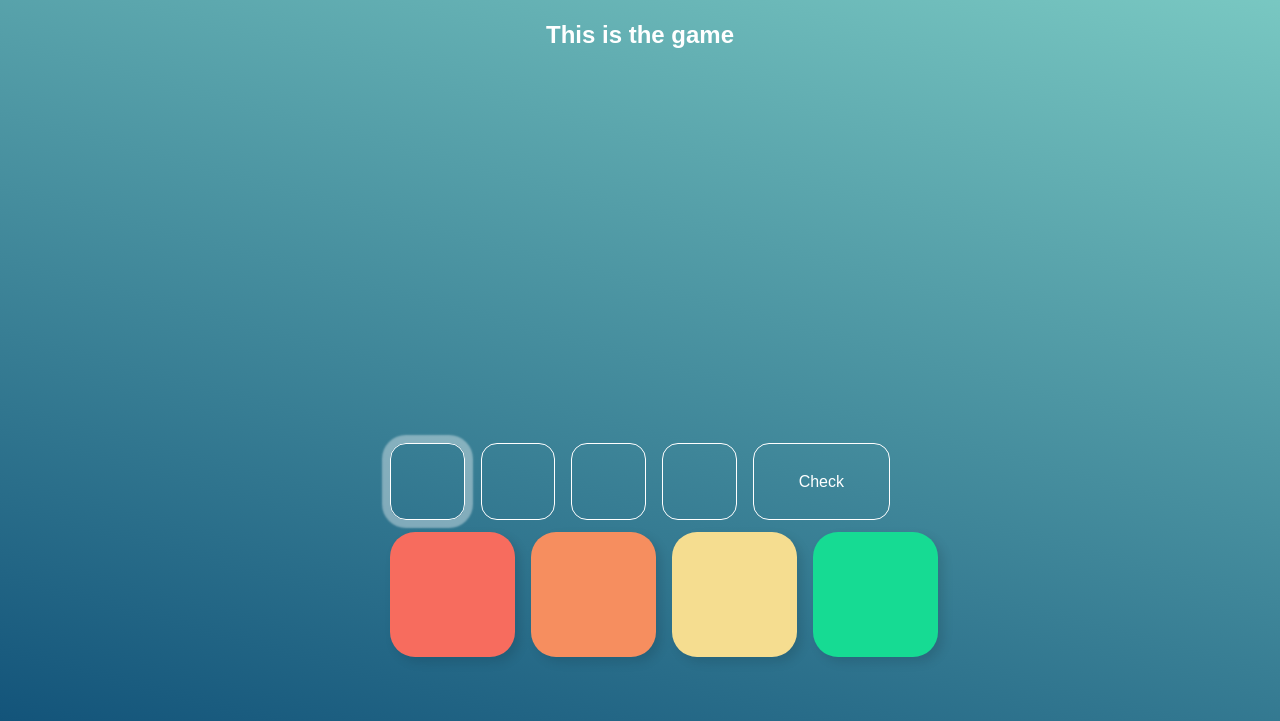
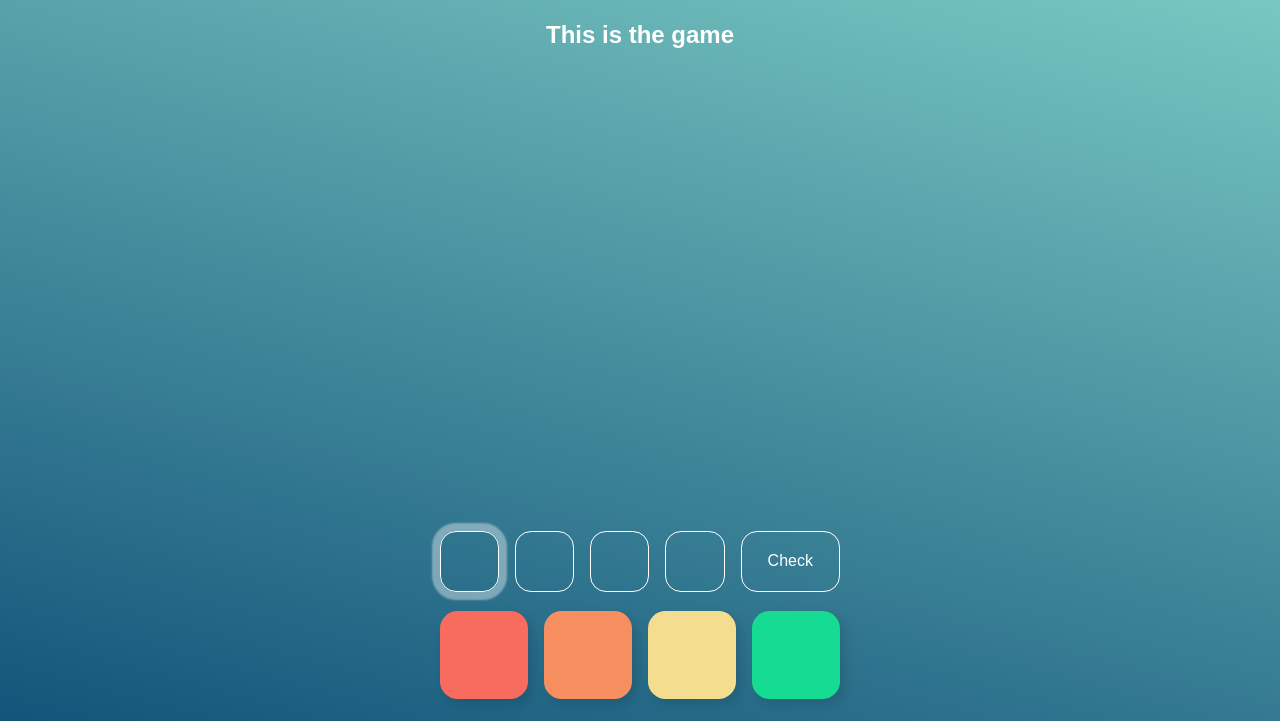
Before and after one commit to pedrogardim/mastermind, a plain HTML site: page pages/game.html in a window 1280 px wide. Both pictures are taken after a click on the button "Start game". Shown: the part 79-800 px from the top of the page. Drawn offline with Linux system fonts and the light colour scheme; a web font is replaced by a local one.

Commit message:
feat: check correct colors and correct positions

```diff
--- a/css/styles.css
+++ b/css/styles.css
@@ -126,13 +126,15 @@ input[type="color"]::-moz-color-swatch {
   margin-top: 1em;
 }
 
+/* GAME INPUT */
+
 .bottom-container {
   display: flex;
   flex-direction: column;
   width: calc(100% - 2em);
-  padding: 2em;
-  margin: auto 2em 2em 2em;
-  max-width: 500px;
+  padding: 1em;
+  margin-top: auto;
+  max-width: 25em;
 }
 
 .color-input-container {
@@ -161,7 +163,7 @@ input[type="color"]::-moz-color-swatch {
   display: flex;
   justify-content: center;
   align-items: center;
-  align-self: stretch;
+  align-self: center;
   justify-self: stretch;
 }
 
@@ -178,7 +180,7 @@ input[type="color"]::-moz-color-swatch {
 
 .color-button {
   background-color: #80d0c7;
-  align-self: stretch;
+  align-self: center;
   justify-self: stretch;
   border-radius: 20%;
   aspect-ratio: 1;
--- a/js/game/GameController.js
+++ b/js/game/GameController.js
@@ -17,8 +17,13 @@ export class GameController {
     this.difficulty = difficulty;
     this.colors = colors;
 
+    this.targetColors = colors.map(
+      () => colors[Math.floor(Math.random() * colors.length)]
+    );
+
     this.colorButtons = document.querySelectorAll(".color-button");
     this.colorInputs = document.querySelectorAll(".game-color-input");
+    this.startButton = document.getElementById("check-button");
 
     this.colorButtons.forEach(
       (el, i) => (el.style.backgroundColor = this.colors[i])
@@ -42,6 +47,15 @@ export class GameController {
         this.update();
       });
     });
+    this.startButton.addEventListener("click", this.onCheck.bind(this));
+  }
+  onCheck() {
+    let correctPos = [];
+    let correctColors = [];
+    this.selectedColors.forEach((color, index) => {
+      correctPos[index] = color === this.targetColors[index];
+      correctColors[index] = this.targetColors.includes(color);
+    });
   }
   update() {
     this.colorInputs.forEach((el, i) => {
--- a/js/templates/game.js
+++ b/js/templates/game.js
@@ -7,7 +7,7 @@ export const gameTemplate = `
         <div class="game-color-input"></div>
         <div class="game-color-input"></div>
         <div class="game-color-input"></div>
-        <div class="button">Check</div>
+        <div class="button" id="check-button">Check</div>
     </div>
     <div class="color-buttons-container">
         <div class="color-button shadow"></div>
```
